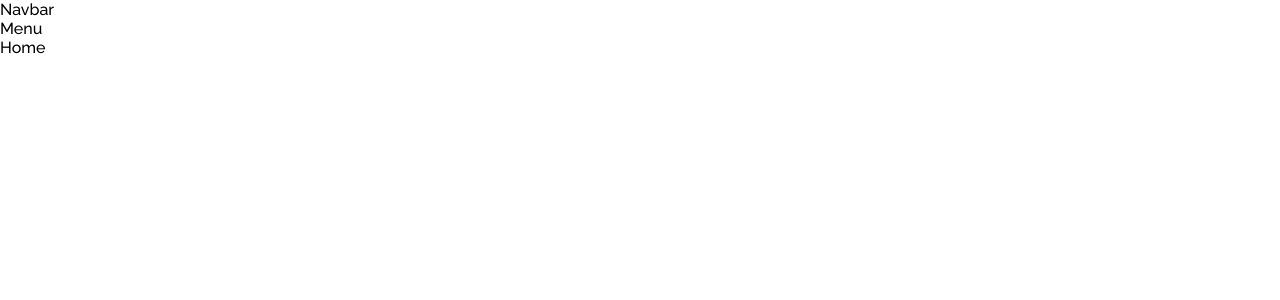
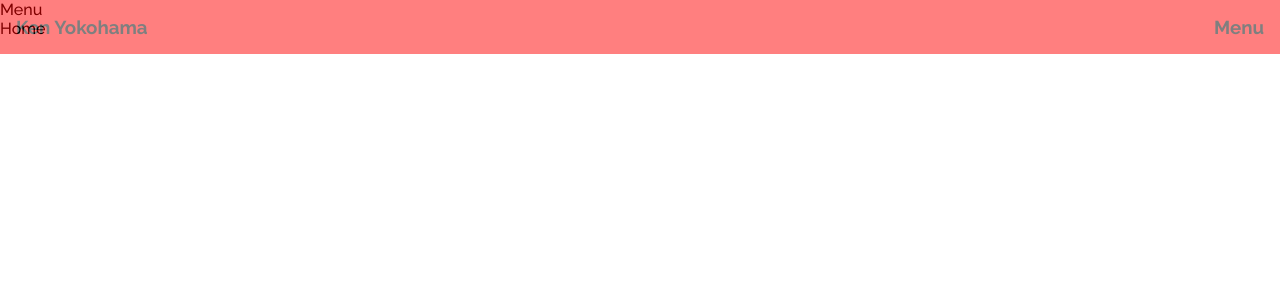
Before and after one commit to Ken-Yokohama/My-Portfolio, a React (Create React App) app: page / in a window 1280 px wide. Shown: the top 300 px of the page. Built offline with nearby package versions, Linux system fonts and the light colour scheme.

Commit message:
Added Navbar

```diff
--- a/src/components/Navbar.jsx
+++ b/src/components/Navbar.jsx
@@ -1,7 +1,29 @@
+import { Box } from "@mui/material";
 import React, { useState } from "react";
 
 function Navbar(props) {
-    return <div>Navbar</div>;
+    return (
+        <div
+            style={{
+                background: "red",
+                opacity: "0.5",
+                position: "fixed",
+                width: "100%",
+            }}
+        >
+            <Box
+                sx={{
+                    display: "flex",
+                    justifyContent: "space-between",
+                    alignItems: "center",
+                    padding: "1rem",
+                }}
+            >
+                <h3>Ken Yokohama</h3>
+                <h3>Menu</h3>
+            </Box>
+        </div>
+    );
 }
 
 export default Navbar;
--- a/src/containers/Main.jsx
+++ b/src/containers/Main.jsx
@@ -4,15 +4,23 @@ import { Navbar } from "../components";
 import { About, Contact, Home, Menu } from "../pages";
 
 function Main(props) {
+    const [showMenu, setShowMenu] = useState("false");
+
+    const toggleShowMenu = () => {
+        setShowMenu((prevValue) => !prevValue);
+    };
+
     return (
         <div>
             <Navbar />
             <Menu />
-            <Routes>
-                <Route path="/" element={<Home />} />
-                <Route path="/about" element={<About />} />
-                <Route path="/contact" element={<Contact />} />
-            </Routes>
+            <div>
+                <Routes>
+                    <Route path="/" element={<Home />} />
+                    <Route path="/about" element={<About />} />
+                    <Route path="/contact" element={<Contact />} />
+                </Routes>
+            </div>
         </div>
     );
 }
--- a/src/pages/Menu.jsx
+++ b/src/pages/Menu.jsx
@@ -1,7 +1,11 @@
 import React, { useState } from "react";
 
 function Menu(props) {
-    return <div>Menu</div>;
+    return (
+        <div style={{ display: "fixed" }}>
+            <div>Menu</div>
+        </div>
+    );
 }
 
 export default Menu;
```
